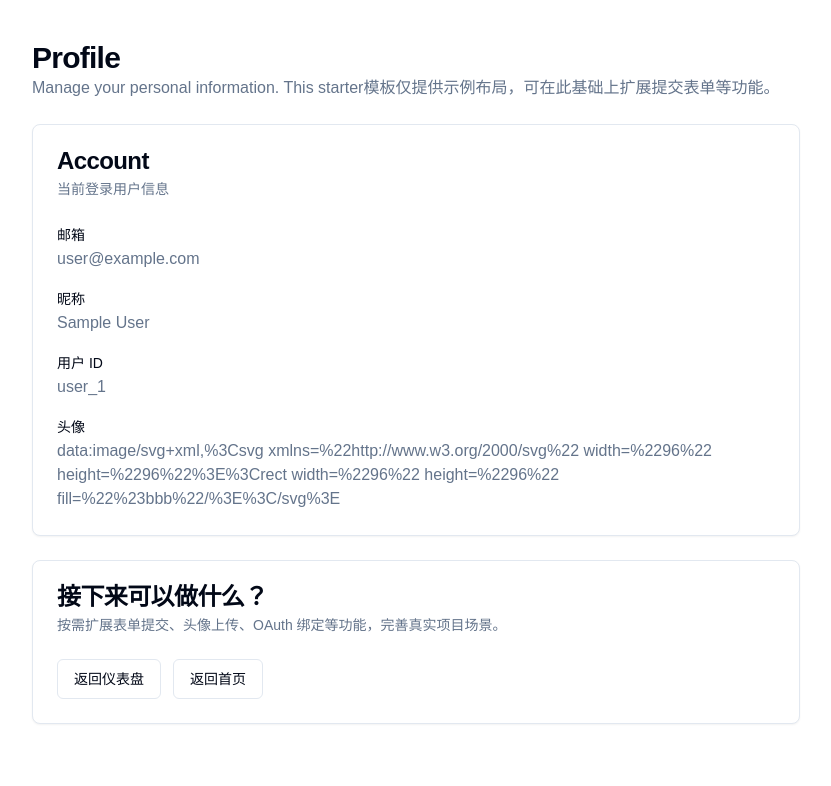
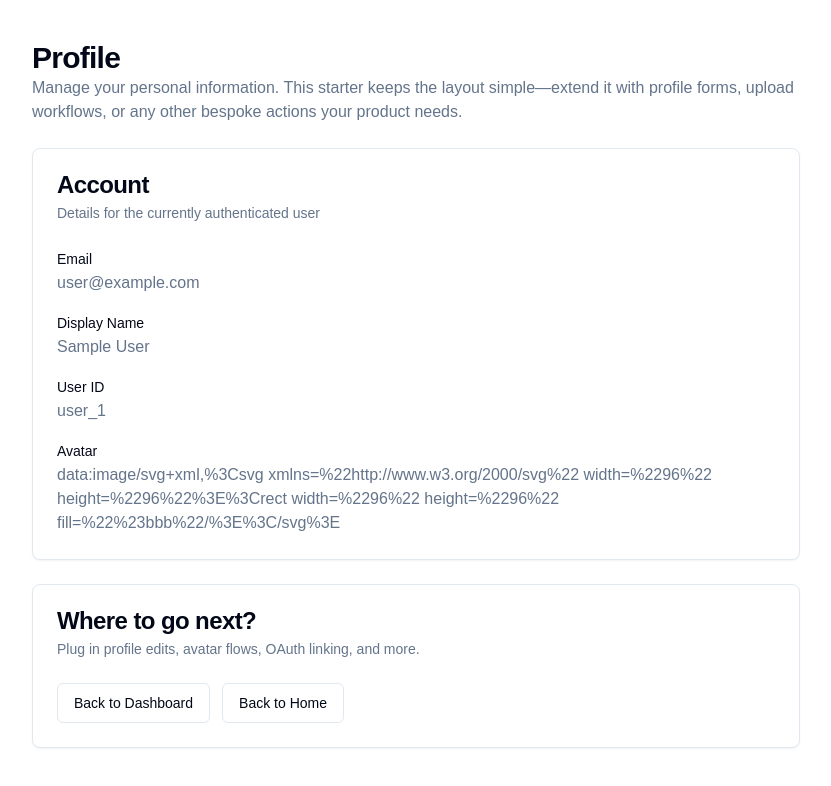
Before and after one commit to TangSY/edge-next-starter, a Next.js app: page /profile in a window 1280 px wide. Shown: the top 786 px of the page, without its empty margins (224-1055 px from the left). Built offline with nearby package versions, Linux system fonts and the light colour scheme; no server answers; sample sign-in values are in the browser's storage.

Commit message:
fix: implement edge-compatible password hashing and resolve Cloudflare Pages deployment

```diff
--- a/app/profile/page.tsx
+++ b/app/profile/page.tsx
@@ -1,5 +1,5 @@
 /**
- * 用户档案页，展示基本信息并提供占位说明
+ * Profile page that surfaces basic account information and placeholder guidance.
  */
 
 import { auth } from '@/auth';
@@ -21,33 +21,34 @@ export default async function ProfilePage() {
         <div>
           <h1 className="text-3xl font-bold tracking-tight">Profile</h1>
           <p className="text-muted-foreground">
-            Manage your personal information. This
-            starter模板仅提供示例布局，可在此基础上扩展提交表单等功能。
+            Manage your personal information. This starter keeps the layout simple—extend it with
+            profile forms, upload workflows, or any other bespoke actions your product needs.
           </p>
         </div>
 
         <Card>
           <CardHeader>
             <CardTitle>Account</CardTitle>
-            <CardDescription>当前登录用户信息</CardDescription>
+            <CardDescription>Details for the currently authenticated user</CardDescription>
           </CardHeader>
           <CardContent className="space-y-4">
             <div>
-              <span className="text-sm font-medium">邮箱</span>
+              <span className="text-sm font-medium">Email</span>
               <p className="text-muted-foreground">{session.user.email}</p>
             </div>
             <div>
-              <span className="text-sm font-medium">昵称</span>
-              <p className="text-muted-foreground">{session.user.name || '未设置'}</p>
+              <span className="text-sm font-medium">Display Name</span>
+              <p className="text-muted-foreground">{session.user.name || 'Not set'}</p>
             </div>
             <div>
-              <span className="text-sm font-medium">用户 ID</span>
+              <span className="text-sm font-medium">User ID</span>
               <p className="text-muted-foreground">{session.user.id}</p>
             </div>
             <div>
-              <span className="text-sm font-medium">头像</span>
+              <span className="text-sm font-medium">Avatar</span>
               <p className="text-muted-foreground">
-                {session.user.image || '未上传头像，可在此处接入上传功能'}
+                {session.user.image ||
+                  'No avatar uploaded yet—hook in your preferred uploader here.'}
               </p>
             </div>
           </CardContent>
@@ -55,17 +56,17 @@ export default async function ProfilePage() {
 
         <Card>
           <CardHeader>
-            <CardTitle>接下来可以做什么？</CardTitle>
+            <CardTitle>Where to go next?</CardTitle>
             <CardDescription>
-              按需扩展表单提交、头像上传、OAuth 绑定等功能，完善真实项目场景。
+              Plug in profile edits, avatar flows, OAuth linking, and more.
             </CardDescription>
           </CardHeader>
           <CardContent className="flex flex-col gap-3 sm:flex-row">
             <Button variant="outline" className="w-full sm:w-auto" asChild>
-              <Link href="/dashboard">返回仪表盘</Link>
+              <Link href="/dashboard">Back to Dashboard</Link>
             </Button>
             <Button variant="outline" className="w-full sm:w-auto" asChild>
-              <Link href="/">返回首页</Link>
+              <Link href="/">Back to Home</Link>
             </Button>
           </CardContent>
         </Card>
```
Also changed, not shown: 3 other files (tests, documents, lock files or other folders).
